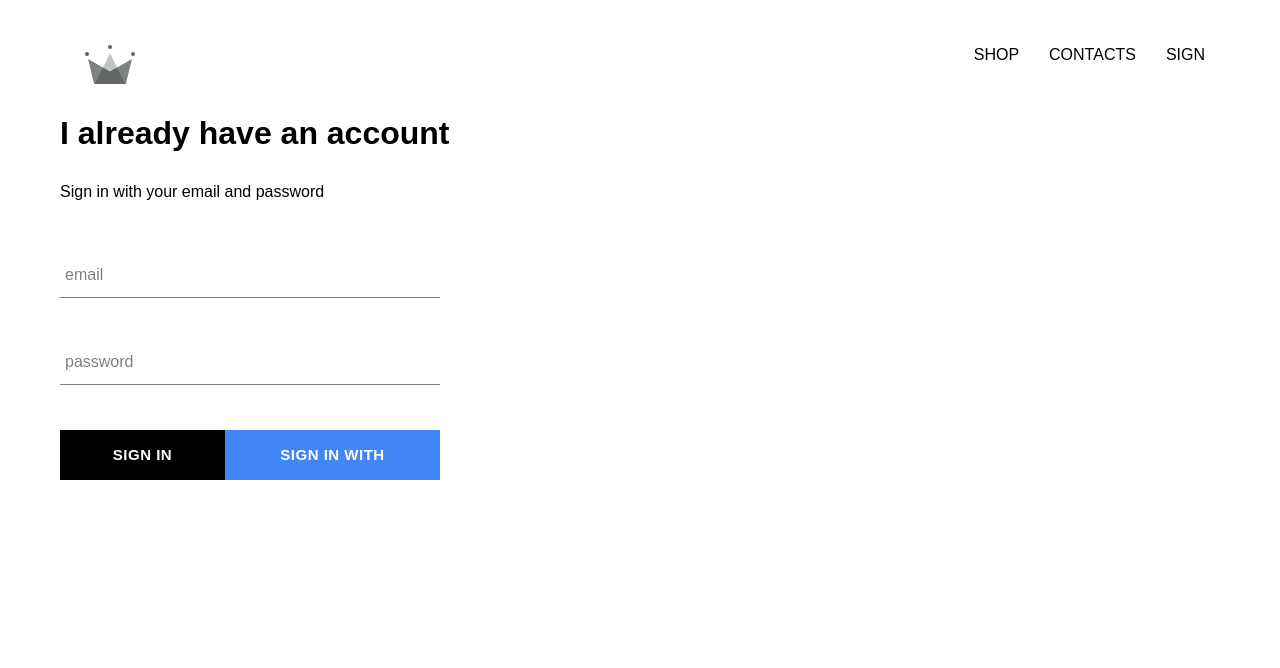
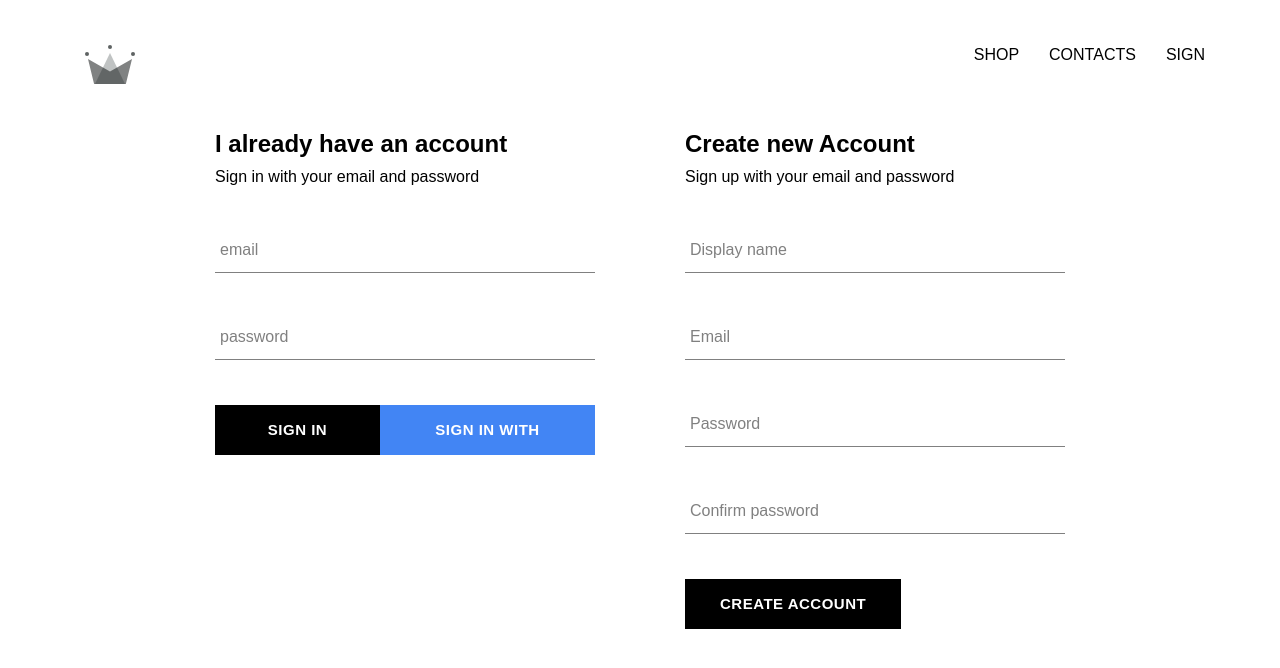
Before and after one commit to OlBob/e-clothing-store-1, a React (Create React App) app: page /signin in a window 1280 px wide. Shown: the top 668 px of the page. Built offline with nearby package versions, Linux system fonts and the light colour scheme; no server answers; a web font is replaced by a local one.

Commit message:
implemented firebase utils, includded ability to store authenticated users into firestore database

```diff
--- a/src/App.js
+++ b/src/App.js
@@ -7,7 +7,8 @@
 import ShopPage from './pages/shop/shop.component';
 import SignInAndSignUp from './pages/sign-in-and-sign-up/sign-in-and-sign-up.component';
 
-import { auth } from './firebase/firebase.utils';
+import { auth, createUserProfileDocument } from './firebase/firebase.utils';
+import { onSnapshot } from 'firebase/firestore';
 
 export default class App extends React.Component {
   constructor() {
@@ -21,8 +22,23 @@
   unsubscribeFromAuth = null
 
   componentDidMount() {
-    this.unsubscribeFromAuth = auth.onAuthStateChanged(user => {
-      this.setState({ currentUser: user }, () => console.log(this.state))
+    this.unsubscribeFromAuth = auth.onAuthStateChanged(async userAuth => {
+
+      if (userAuth) {
+        const userReference = await createUserProfileDocument(userAuth); // get user reference from DB
+
+        onSnapshot(userReference, (snapshot) => {       // listen to results of query
+          this.setState({
+            currentUser: {
+              id: snapshot.id,
+              ...snapshot.data()
+            }
+          }, () => console.log(this.state))
+
+        })
+      }
+
+      this.setState({ currentUser: userAuth })    // if userAuth doesn`t exist(null) set currentUser to null
     })
   }
 
--- a/src/components/sign-in/sign-in.component.jsx
+++ b/src/components/sign-in/sign-in.component.jsx
@@ -20,7 +20,7 @@
     event.preventDefault();
 
     this.setState({ email: '', password: '' })
-    console.table(this.state)
+    // console.table(this.state)
   }
 
   handleChange = (event) => {
@@ -34,7 +34,8 @@
 
     return (
       <div className='sign-in'>
-        <span className='title'>Sign in with your email and password</span>
+        <h2 className='title'>I already have an account</h2>
+        <span>Sign in with your email and password</span>
         <form onSubmit={this.handleSubmit}>
           <FormInput
             name="email"
--- /dev/null
+++ b/src/components/sign-up/sign-up.component.jsx
@@ -0,0 +1,99 @@
+import React from "react";
+import "./sign-up.styles.scss"
+import FormInput from "../form-input/form-input.component";
+import CustomButton from "../custom-button/custom-button.component";
+
+import { auth, createUserProfileDocument } from "../../firebase/firebase.utils";
+import { createUserWithEmailAndPassword } from "firebase/auth";
+
+export default class SignUp extends React.Component {
+  constructor() {
+    super()
+
+    this.state = {
+      displayName: '',
+      email: '',
+      password: '',
+      confirmPassword: ''
+    }
+  }
+
+  componentDidMount = () => { }
+
+  handleSubmit = async (e) => {
+    e.preventDefault();
+
+    const { displayName, email, password, confirmPassword } = this.state;
+
+    if (password !== confirmPassword) {
+      alert("Passwords don`t match")
+      return
+    }
+
+    try {
+      const { user } = await createUserWithEmailAndPassword(auth, email, password)
+
+      await createUserProfileDocument(user, { displayName })
+      this.setState({
+        displayName: '',
+        email: '',
+        password: '',
+        confirmPassword: ''
+      })
+
+    } catch (error) {
+      console.error(error);
+    }
+  }
+
+  handleChange = (e) => {
+    const { name, value } = e.target
+    this.setState({ [name]: value })
+  }
+
+  render() {
+    const { displayName, email, password, confirmPassword } = this.state;
+    return (
+      <div className="sign-up">
+        <h2 className="title">Create new Account</h2>
+        <span>Sign up with your email and password</span>
+        <form onSubmit={this.handleSubmit}>
+          <FormInput
+            type='text'
+            name='displayName'
+            label='Display name'
+            value={displayName}
+            handleChange={this.handleChange}
+            required
+          />
+          <FormInput
+            type='email'
+            name='email'
+            label="Email"
+            value={email}
+            handleChange={this.handleChange}
+            required
+          />
+          <FormInput
+            type='password'
+            name='password'
+            label='Password'
+            value={password}
+            handleChange={this.handleChange}
+            required
+          />
+          <FormInput
+            type='password'
+            name='confirmPassword'
+            label='Confirm password'
+            value={confirmPassword}
+            handleChange={this.handleChange}
+            required
+          />
+
+          <CustomButton type='submit'>Create account</CustomButton>
+        </form>
+      </div>
+    )
+  }
+}
--- /dev/null
+++ b/src/components/sign-up/sign-up.styles.scss
@@ -0,0 +1,9 @@
+.sign-up {
+	display: flex;
+	flex-direction: column;
+	width: 380px;
+
+	.title {
+		margin: 10px 0;
+	}
+}
--- a/src/firebase/firebase.utils.js
+++ b/src/firebase/firebase.utils.js
@@ -9,7 +9,7 @@
 // For Firebase JS SDK v7.20.0 and later, measurementId is optional
 
 import { getAuth, signInWithPopup, GoogleAuthProvider } from 'firebase/auth';
-import { getFirestore } from 'firebase/firestore';
+import { doc, getDoc, setDoc, getFirestore, collection, getDocs } from 'firebase/firestore';
 
 const firebaseConfig = {
   apiKey: "AIzaSyBs0x6V9Z1bCkaojn3taej89uyoPkdxxKM",
@@ -25,6 +25,41 @@
 const app = initializeApp(firebaseConfig);
 // const analytics = getAnalytics(app);
 
+export const createUserProfileDocument = async (userAuth, additionalData) => {
+  // debugger
+  if (!userAuth) return;
+
+  const usersCollection = collection(firestore, 'users');
+  // const docSnapshotUsers = await getDocs(usersCollection);
+  // console.log(docSnapshotUsers);
+
+  const userReference = doc(usersCollection, userAuth.uid);
+  const docSnapshotUser = await getDoc(userReference);
+
+  if (!docSnapshotUser.exists()) {
+    // debugger
+    const { displayName, email } = userAuth;
+    const createdAt = new Date();
+
+    try {
+      await setDoc(userReference, {
+        displayName,
+        email,
+        createdAt,
+        ...additionalData
+      });
+
+    } catch (error) {
+      console.log('error creating user', error.message);
+    }
+  } else {
+    console.log("Such User exists!");
+    // console.table(docSnapshotUser.data())
+  }
+
+  return userReference
+}
+
 export const auth = getAuth(app);
 export const firestore = getFirestore(app);
 
--- a/src/pages/sign-in-and-sign-up/sign-in-and-sign-up.component.jsx
+++ b/src/pages/sign-in-and-sign-up/sign-in-and-sign-up.component.jsx
@@ -3,12 +3,13 @@
 import "./sign-in-and-sign-up.styles.scss";
 
 import SignIn from "../../components/sign-in/sign-in.component";
+import SignUp from "../../components/sign-up/sign-up.component";
 
 const SignInAndSignUp = () => {
   return (
-    <div>
-      <h1>I already have an account</h1>
+    <div className="sign-in-and-sign-up">
       <SignIn />
+      <SignUp />
     </div>
   )
 }
--- a/src/pages/sign-in-and-sign-up/sign-in-and-sign-up.styles.scss
+++ b/src/pages/sign-in-and-sign-up/sign-in-and-sign-up.styles.scss
@@ -0,0 +1,6 @@
+.sign-in-and-sign-up {
+	width: 850px;
+	display: flex;
+	justify-content: space-between;
+	margin: 30px auto;
+}
```
